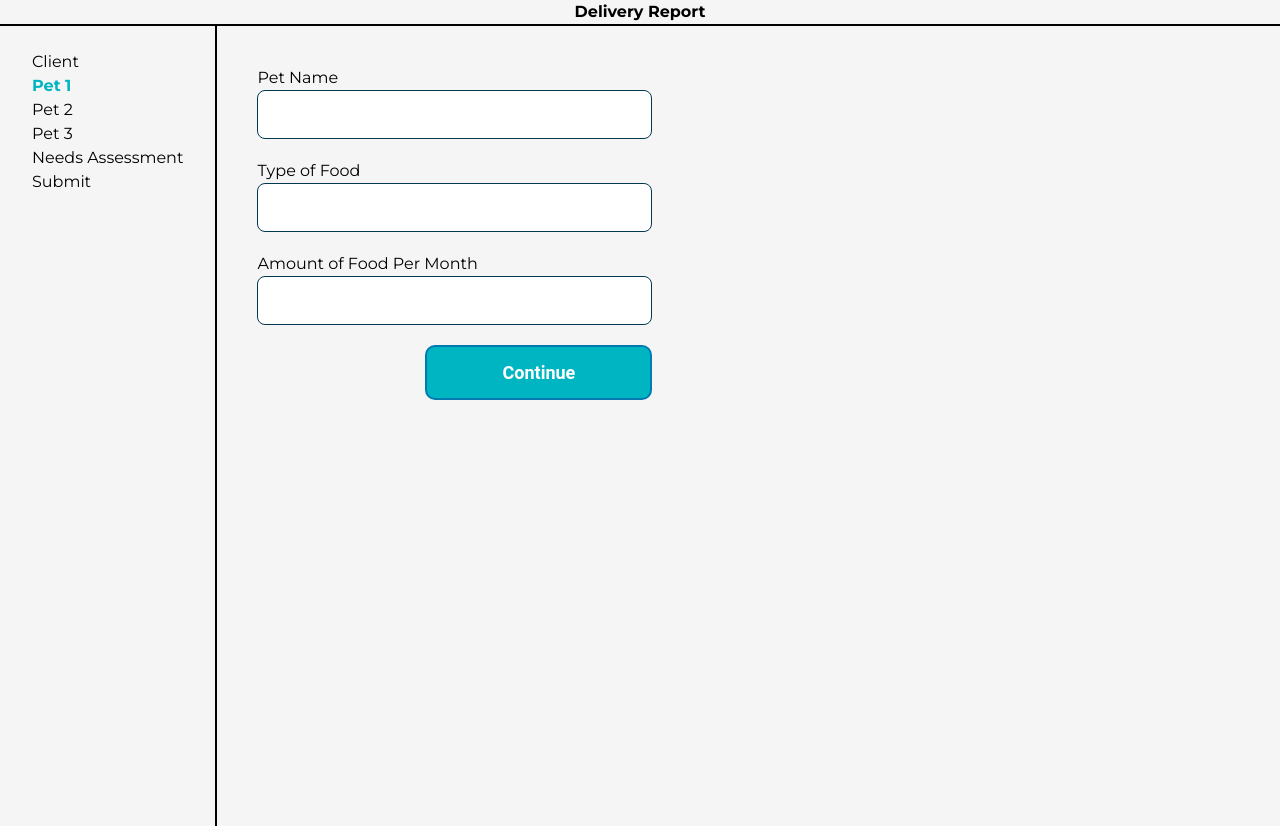
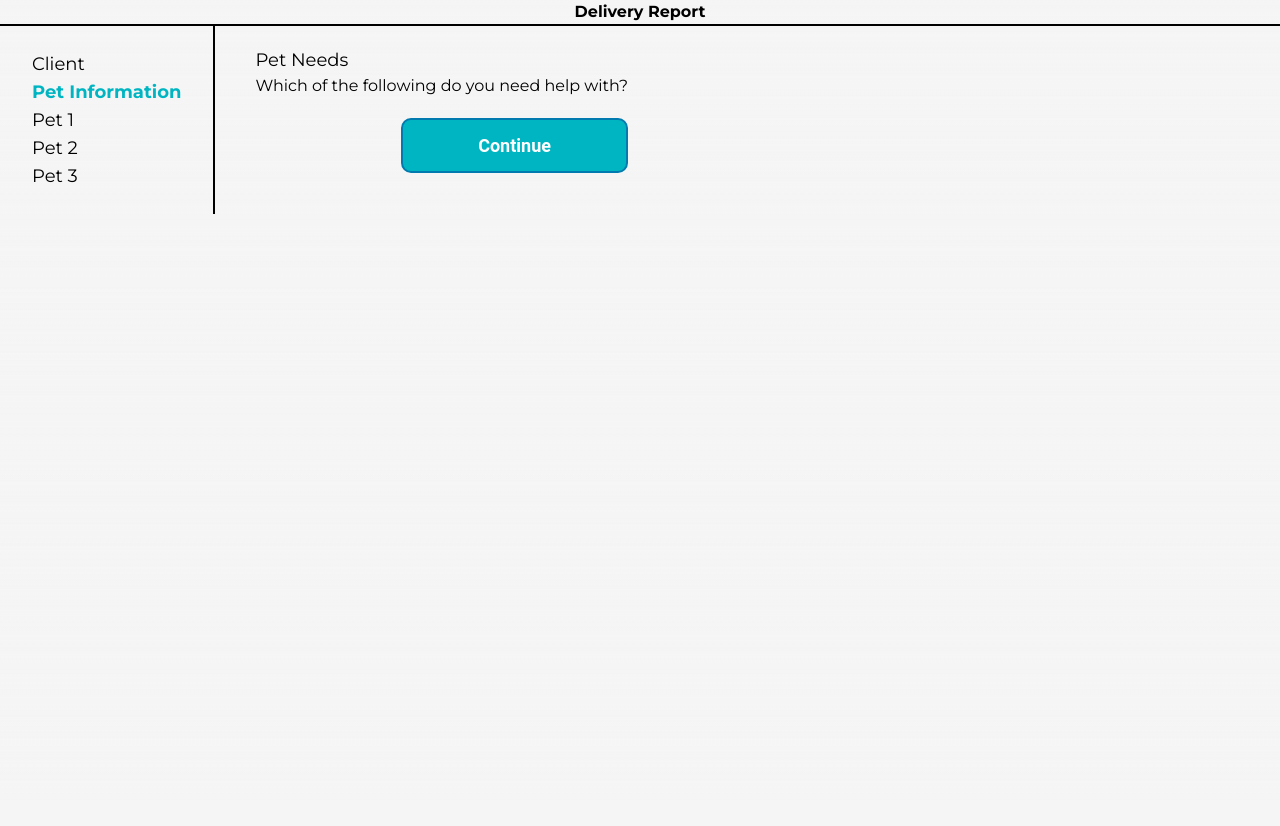
Before and after one commit to Hack4ImpactRutgers/CCA, a Next.js app in the folder frontend/: page /form in a window 1280 px wide. Both pictures are taken after a click on the element "Continue". After the commit the page ends 800 px from the top, so only its background shows below. Built offline with nearby package versions, Linux system fonts and the light colour scheme; a web font is replaced by a local one.

Commit message:
Added new questions except radio buttons

```diff
--- /dev/null
+++ b/frontend/src/app/form/Information.tsx
@@ -0,0 +1,34 @@
+"use client"
+
+import React, { Dispatch, SetStateAction, useEffect, useState } from 'react'
+import Button from '../components/Button'
+import TextInput from '../components/TextInput'
+
+
+
+interface InformationProps {
+    setFormPage: Dispatch<SetStateAction<string>>;
+}
+
+
+function Information(props: InformationProps) {
+
+
+
+
+  return (
+    <form className="">
+      <div className='text-lg'>
+        Pet Needs
+      </div>
+        Which of the following do you need help with?
+        <div onClick={()=>props.setFormPage("Pet1")} className='mt-5 text-right'>
+          <Button text="Continue"/>
+          </div>
+    </form>
+  )
+}
+
+
+
+export default Information
--- a/frontend/src/app/form/Pet.tsx
+++ b/frontend/src/app/form/Pet.tsx
@@ -4,11 +4,29 @@ import TextInput from '../components/TextInput';
 
 interface PetProps {
   petName: string
-  foodType: string
-  foodAmount: string
+  petType: string
+  breed: string
+  age: string
+  weight: string
+  color: string
+  howLong: string
+  spendTime: string
+  eats: string
+  medications: string
+  health: string
+  extra: string
   setPetName: Dispatch<SetStateAction<string>>;
-  setFoodType: Dispatch<SetStateAction<string>>;
-  setFoodAmount: Dispatch<SetStateAction<string>>;
+  setPetType: Dispatch<SetStateAction<string>>;
+  setBreed: Dispatch<SetStateAction<string>>;
+  setAge: Dispatch<SetStateAction<string>>;
+  setWeight: Dispatch<SetStateAction<string>>;
+  setColor: Dispatch<SetStateAction<string>>;
+  setHowLong: Dispatch<SetStateAction<string>>;
+  setSpendTime: Dispatch<SetStateAction<string>>;
+  setEats: Dispatch<SetStateAction<string>>;
+  setMedications: Dispatch<SetStateAction<string>>;
+  setHealth: Dispatch<SetStateAction<string>>;
+  setExtra: Dispatch<SetStateAction<string>>;
   setFormPage: Dispatch<SetStateAction<string>>;
   num: number
 }
@@ -17,26 +35,67 @@ function Pet(props: PetProps) {
   return (
     <form className="">
 
-      <div className='mt-5'>
+      <div className='mt-5 after:content-["*"] after:text-[red] after:ml-0.5'>
         Pet Name
       </div>
       <TextInput value={props.petName || ''} placeholder={''} onChange={props.setPetName}/>
 
 
-          <div className='mt-5 '>
-          Type of Food
+          <div className='mt-5 after:content-["*"] after:text-[red] after:ml-0.5'>
+          Type of Pet
           </div>
-          <TextInput value={props.foodType || ''} placeholder={''} onChange={props.setFoodType}/>
+          <TextInput value={props.petType || ''} placeholder={''} onChange={props.setPetType}/>
 
 
+      <div className='mt-5 after:content-["*"] after:text-[red] after:ml-0.5'>
+          Breed
+          </div>
+          <TextInput value={props.breed|| ''} placeholder={''} onChange={props.setBreed}/>
 
+          <div className='mt-5 after:content-["*"] after:text-[red] after:ml-0.5'>
+          Age
+          </div>
+          <TextInput value={props.age|| ''} placeholder={''} onChange={props.setAge}/>
 
+          <div className='mt-5 after:content-["*"] after:text-[red] after:ml-0.5'>
+          Weight
+          </div>
+          <TextInput value={props.weight|| ''} placeholder={''} onChange={props.setWeight}/>
 
+          <div className='mt-5 after:content-["*"] after:text-[red] after:ml-0.5'>
+          Color/Description
+          </div>
+          <TextInput value={props.color|| ''} placeholder={''} onChange={props.setColor}/>
 
-      <div className='mt-5 '>
-          Amount of Food Per Month
+          <div className='mt-5 after:content-["*"] after:text-[red] after:ml-0.5'>
+          How long have you had this pet?
           </div>
-          <TextInput value={props.foodAmount || ''} placeholder={''} onChange={props.setFoodAmount}/>
+          <TextInput value={props.howLong|| ''} placeholder={''} onChange={props.setHowLong}/>
+
+          <div className='mt-5 after:content-["*"] after:text-[red] after:ml-0.5'>
+          Where does this pet spend most of its time?
+          </div>
+          <TextInput value={props.spendTime|| ''} placeholder={''} onChange={props.setSpendTime}/>
+
+          <div className='mt-5 after:content-["*"] after:text-[red] after:ml-0.5'>
+          What does this pet eat? (examples: dry food, can food, table scraps)
+          </div>
+          <TextInput value={props.eats|| ''} placeholder={''} onChange={props.setEats}/>
+
+          <div className='mt-5'>
+          If yes, please list medications
+          </div>
+          <TextInput value={props.medications|| ''} placeholder={''} onChange={props.setMedications}/>
+
+          <div className='mt-5 after:content-["*"] after:text-[red] after:ml-0.5'>
+          To your knowledge, is your pet in good health today?
+          </div>
+          <TextInput value={props.health|| ''} placeholder={''} onChange={props.setHealth}/>
+
+          <div className='mt-5 after:content-["*"] after:text-[red] after:ml-0.5'>
+          Is there anything else you would like us to know about your pet?
+          </div>
+          <TextInput value={props.extra|| ''} placeholder={''} onChange={props.setExtra}/>
 
           {props.num==1 && <div onClick={()=>props.setFormPage("Pet2")} className='mt-5 text-right'>
           <Button text="Continue"/>
@@ -47,7 +106,7 @@ function Pet(props: PetProps) {
           </div>}
 
           {props.num==3 && <div onClick={()=>props.setFormPage("Assessment")} className='mt-5 text-right'>
-          <Button text="Continue"/>
+          <Button text="Submit"/>
           </div>}
 
     </form>
--- a/frontend/src/app/form/client.tsx
+++ b/frontend/src/app/form/client.tsx
@@ -7,19 +7,25 @@ import TextInput from '../components/TextInput'
 interface ClientProps {
   first: string
   last: string
+  site: string
   address: string
   city: string
   zip: string
   phone: string
-  instructions: string
+  secondFirst: string
+  secondLast: string
+  secondPhone: string
   setFirst: Dispatch<SetStateAction<string>>;
   setLast: Dispatch<SetStateAction<string>>;
+  setSite: Dispatch<SetStateAction<string>>;
   setAddress: Dispatch<SetStateAction<string>>;
   setCity: Dispatch<SetStateAction<string>>;
   setZip: Dispatch<SetStateAction<string>>;
   setPhone: Dispatch<SetStateAction<string>>;
-  setInstructions: Dispatch<SetStateAction<string>>;
   setFormPage: Dispatch<SetStateAction<string>>;
+  setSecondFirst: Dispatch<SetStateAction<string>>;
+  setSecondLast: Dispatch<SetStateAction<string>>;
+  setSecondPhone: Dispatch<SetStateAction<string>>;
 }
 
 
@@ -41,6 +47,11 @@ function Client(props: ClientProps) {
       <TextInput value={props.last || ''} placeholder={'Last Name'} onChange={props.setLast }/>
       </div>
       </div>
+
+      <div className='mt-5 after:content-["*"] after:text-[red] after:ml-0.5'>
+        Delivery Site Location
+      </div>
+      <TextInput value={props.site || ''} placeholder={''} onChange={props.setSite }/>
 
       <div className='mt-5 after:content-["*"] after:text-[red] after:ml-0.5'>
         Street Address
@@ -69,12 +80,28 @@ function Client(props: ClientProps) {
           </div>
           <TextInput value={props.phone || ''} placeholder={''} onChange={props.setPhone }/>
 
-        <div className='mt-5'>
-          Special Delivery Instructions
+          <div className="flex">
+        <div>
+          <div className='mt-5'>
+          Secondary Contact
           </div>
-          <TextInput value={props.instructions || ''} placeholder={''} onChange={props.setInstructions }/>
+          <div className='flex flex-row'>
+          <TextInput value={props.secondFirst || ''} placeholder={'First Name'} onChange={props.setSecondFirst }/>
+          <div className='ml-5'>
+             <TextInput value={props.secondLast || ''} placeholder={'Last Name'} onChange={props.setSecondLast}/>
+          </div>
 
-          <div onClick={()=>props.setFormPage("Pet1")} className='mt-5 text-right'>
+          </div>
+          <div className='mt-2'>
+          <TextInput value={props.secondPhone || ''} placeholder={'Phone Number'} onChange={props.setSecondPhone }/>
+          </div>
+        </div>
+
+
+
+
+      </div>
+      <div onClick={()=>props.setFormPage("Information")} className='mt-5 text-right'>
           <Button text="Continue"/>
           </div>
     </form>
--- a/frontend/src/app/form/page.tsx
+++ b/frontend/src/app/form/page.tsx
@@ -5,27 +5,63 @@ import Link from "next/link"
 import Client from './Client'
 import Pet from './Pet'
 import Button from '../components/Button'
+import Information from './Information'
 
 
 export default function DeliveryReportForm() {
     const [formPage, setFormPage] = useState("Client")
     const [firstName, setFirstName] = useState("")
     const [lastName, setLastName] = useState("")
+    const [site,setSite] = useState("")
     const [address, setAddress] = useState("")
     const [city, setCity] = useState("")
     const [zipCode, setZipCode] = useState("")
     const [phone, setPhone] = useState("")
-    const [instructions, setInstructions] = useState("")
+    const [secondFirst, setSecondFirst] = useState("")
+    const [secondLast, setSecondLast] = useState("")
+    const [secondPhone, setSecondPhone] = useState("")
+
     const [petName1, setPetName1] = useState("")
-    const [foodType1, setFoodType1] = useState("")
-    const [foodAmount1, setFoodAmount1] = useState("")
-    const [petName2, setPetName2] = useState("")
-    const [foodType2, setFoodType2] = useState("")
-    const [foodAmount2, setFoodAmount2] = useState("")
+    const [petType1, setPetType1] = useState("")
+    const [breed1, setBreed1] = useState("")
+    const [age1, setAge1] = useState("")
+    const [weight1, setWeight1] = useState("")
+    const [color1, setColor1] = useState("")
+    const [howLong1, setHowLong1] = useState("")
+    const [spendTime1, setSpendTime1] = useState("")
+    const [eats1, setEats1] = useState("")
+    const [medications1, setMedications1] = useState("")
+    const [health1, setHealth1]=useState("")
+    const [extra1,setExtra1]=useState("")
 
-    const [petName3, setPetName3] = useState("")
-    const [foodType3, setFoodType3] = useState("")
-    const [foodAmount3, setFoodAmount3] = useState("")
+
+    const [petName2, setPetName2] = useState("");
+const [petType2, setPetType2] = useState("");
+const [breed2, setBreed2] = useState("");
+const [age2, setAge2] = useState("");
+const [weight2, setWeight2] = useState("");
+const [color2, setColor2] = useState("");
+const [howLong2, setHowLong2] = useState("");
+const [spendTime2, setSpendTime2] = useState("");
+const [eats2, setEats2] = useState("");
+const [medications2, setMedications2] = useState("");
+const [health2, setHealth2] = useState("");
+const [extra2, setExtra2] = useState("");
+
+
+const [petName3, setPetName3] = useState("");
+const [petType3, setPetType3] = useState("");
+const [breed3, setBreed3] = useState("");
+const [age3, setAge3] = useState("");
+const [weight3, setWeight3] = useState("");
+const [color3, setColor3] = useState("");
+const [howLong3, setHowLong3] = useState("");
+const [spendTime3, setSpendTime3] = useState("");
+const [eats3, setEats3] = useState("");
+const [medications3, setMedications3] = useState("");
+const [health3, setHealth3] = useState("");
+const [extra3, setExtra3] = useState("");
+
 
 
   return (
@@ -33,24 +69,24 @@ export default function DeliveryReportForm() {
       <div className="font-bold flex items-center justify-center border-b-2 border-black">
         <h1>Delivery Report </h1>
       </div>
-      <div className="flex h-screen ">
-        <div className='flex flex-col  px-8 py-6 w-fit border-r-2 border-black'>
+      <div className="flex h-full ">
+        <div className='text-lg flex flex-col  px-8 py-6 w-fit border-r-2 border-black'>
 
             <button className={`text-left ${formPage=="Client" && 'font-bold text-secondary'}`} >Client</button>
+            <button className={`text-left ${formPage=="Information" && 'font-bold text-secondary'}`} >Pet Information</button>
             <button className={`text-left ${formPage=="Pet1" && 'font-bold text-secondary'}`}>Pet 1</button>
             <button className={`text-left ${formPage=="Pet2" && 'font-bold text-secondary'}`}>Pet 2</button>
             <button className={`text-left ${formPage=="Pet3" && 'font-bold text-secondary'}`}>Pet 3</button>
-            <button className='text-left'>Needs Assessment</button>
-            <button className='text-left'>Submit</button>
+
 
         </div>
         <div className='mx-10 my-5'>
-            {formPage=="Client" && <Client first={firstName} setFirst={setFirstName} last = {lastName} setLast={setLastName} address={address} setAddress={setAddress} city={city} setCity={setCity} zip={zipCode} setZip={setZipCode} phone={phone} setPhone={setPhone} instructions={instructions} setInstructions={setInstructions} setFormPage={setFormPage}/>}
-            {formPage=="Pet1" && <Pet petName={petName1} setPetName={setPetName1} foodType={foodType1} setFoodType={setFoodType1} foodAmount={foodAmount1} setFoodAmount={setFoodAmount1}  setFormPage={setFormPage} num={1}/>}
-            {formPage=="Pet2" && <Pet petName={petName2} setPetName={setPetName2} foodType={foodType2} setFoodType={setFoodType2} foodAmount={foodAmount2} setFoodAmount={setFoodAmount2}  setFormPage={setFormPage} num={2}/>}
-            {formPage=="Pet3" && <Pet petName={petName3} setPetName={setPetName3} foodType={foodType3} setFoodType={setFoodType3} foodAmount={foodAmount3} setFoodAmount={setFoodAmount3}  setFormPage={setFormPage} num={3}/>}
-            {formPage=="Assessment" }
-            {formPage=="Submit"}
+            {formPage=="Client" && <Client first={firstName} setFirst={setFirstName} last = {lastName} setLast={setLastName} site ={site} setSite={setSite} address={address} setAddress={setAddress} city={city} setCity={setCity} zip={zipCode} setZip={setZipCode} phone={phone} setPhone={setPhone} secondFirst={secondFirst} setSecondFirst={setSecondFirst} secondLast={secondLast} setSecondLast={setSecondLast} secondPhone={secondPhone} setSecondPhone={setSecondPhone} setFormPage={setFormPage}/>}
+            {formPage=="Information" && <Information setFormPage={setFormPage}/>}
+            {formPage === "Pet1" && <Pet petName={petName1} setPetName={setPetName1} petType={petType1} setPetType={setPetType1} breed={breed1} setBreed={setBreed1} age={age1} setAge={setAge1} weight={weight1} setWeight={setWeight1} color={color1} setColor={setColor1} howLong={howLong1} setHowLong={setHowLong1} spendTime={spendTime1} setSpendTime={setSpendTime1} eats={eats1} setEats={setEats1} medications={medications1} setMedications={setMedications1} health={health1} setHealth={setHealth1} extra={extra1} setExtra={setExtra1} setFormPage={setFormPage} num={1} />}
+            {formPage === "Pet2" && <Pet petName={petName2} setPetName={setPetName2} petType={petType2} setPetType={setPetType2} breed={breed2} setBreed={setBreed2} age={age2} setAge={setAge2} weight={weight2} setWeight={setWeight2} color={color2} setColor={setColor2} howLong={howLong2} setHowLong={setHowLong2} spendTime={spendTime2} setSpendTime={setSpendTime2} eats={eats2} setEats={setEats2} medications={medications2} setMedications={setMedications2} health={health2} setHealth={setHealth2} extra={extra2} setExtra={setExtra2} setFormPage={setFormPage} num={2} />}
+            {formPage === "Pet3" && <Pet petName={petName3} setPetName={setPetName3} petType={petType3} setPetType={setPetType3} breed={breed3} setBreed={setBreed3} age={age3} setAge={setAge3} weight={weight3} setWeight={setWeight3} color={color3} setColor={setColor3} howLong={howLong3} setHowLong={setHowLong3} spendTime={spendTime3} setSpendTime={setSpendTime3} eats={eats3} setEats={setEats3} medications={medications3} setMedications={setMedications3} health={health3} setHealth={setHealth3} extra={extra3} setExtra={setExtra3} setFormPage={setFormPage} num={3} />}
+
 
         </div>
 
```
